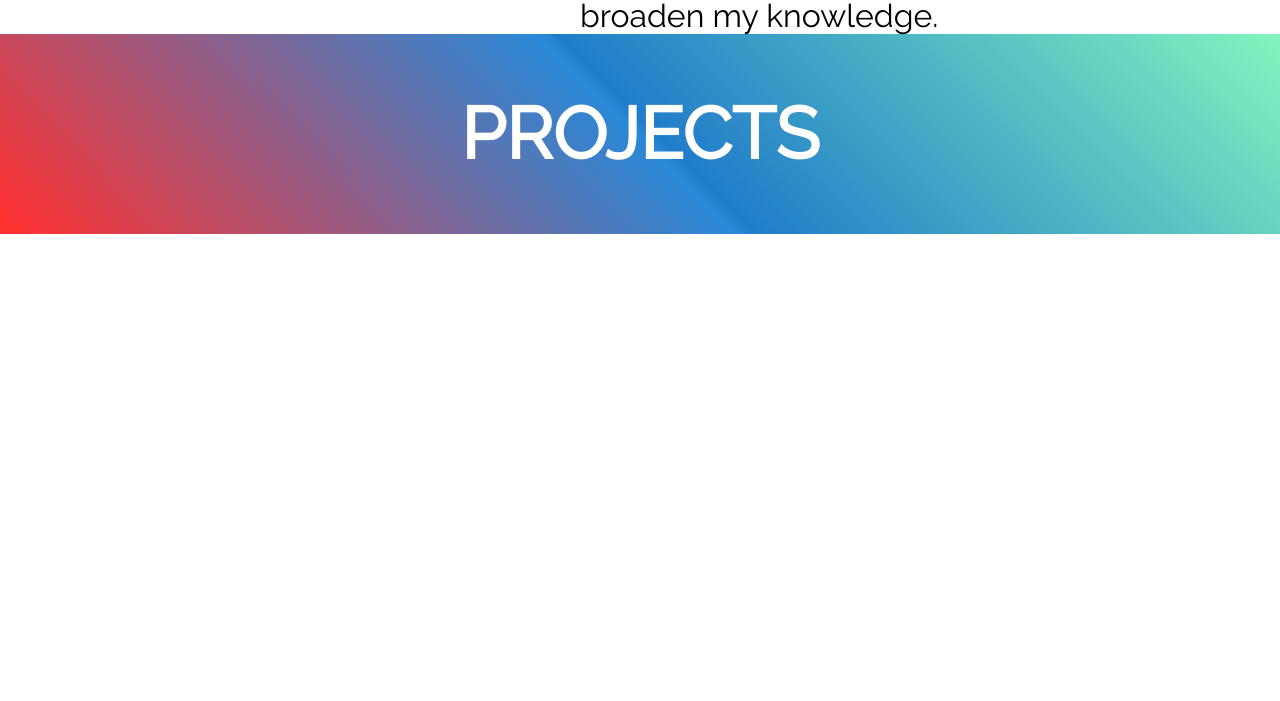
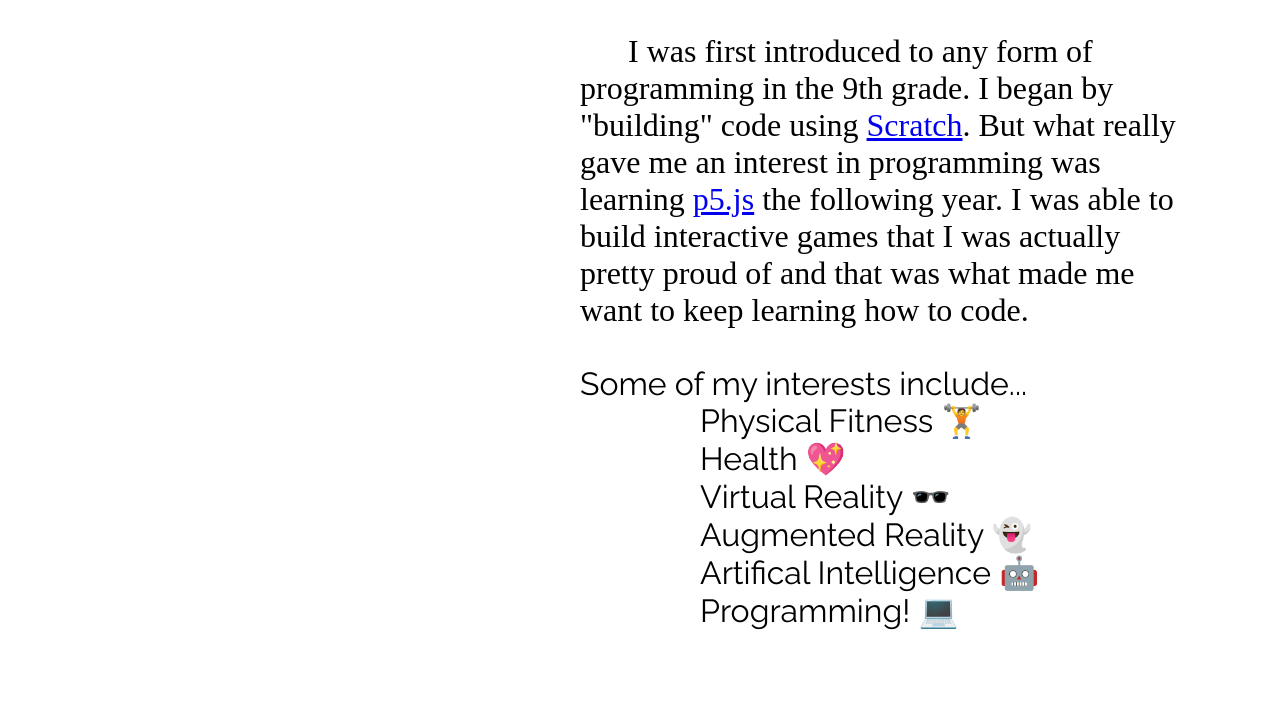
Before and after one commit to dorwinl3894/dorwinl3894.github.io, a plain HTML site: page index.html in a window 1280 px wide. Shown: the part 1599-2300 px from the top of the page. Before the commit the page ends 1833 px from the top, so only its background shows below. Drawn offline with Linux system fonts and the light colour scheme.

Commit message:
finish up about-me section

```diff
--- a/index.html
+++ b/index.html
@@ -9,13 +9,13 @@
     <title>About Dorwin</title>
 </head>
 <body>
-    <div class="cover">
+    <div id="landing-page"class="cover">
         <header>
-            <a href="#"><h3>HOME</h3></a>
-            <a href="#"><h3>ABOUT</h3></a>
+            <a href="#landing-page"><h3 class="links">HOME</h3></a>
+            <a href="#about-me-banner"><h3 class="links">ABOUT</h3></a>
             <img id="logo" src="images/logo.png">
-            <a href="#"><h3>PROJECTS</h3></a>
-            <a href="#"><h3>GOALS</h3></a>
+            <a href="#"><h3 class="links">PROJECTS</h3></a>
+            <a href="#"><h3 class="links">GOALS</h3></a>
         </header>
 
         <h1 id="welcome">Welcome to my Website!</h1>
@@ -28,9 +28,25 @@
             <img id="about-me-image" src="IMAGES/doorwin.png">
         <div id="about-2">
             <h2 id="about-me-caption">Software Engineering Program Student</h2>
-            <p id="about-me-info">Hi! My name is Dorwin Liang and I'm currently learning Web Development in both school and at my house. When it comes to creating a website, I still consider myself a beginner because of my mediocore knowledge of HTML and CSS. And that is exactly why I made this website! To practice these languages and broaden my knowledge.</p>
+            <p class="about-me-info">&nbsp;&nbsp;&nbsp;&nbsp;&nbsp;&nbsp;Hi! My name is Dorwin Liang and I'm currently learning Web Development in both school and at my house. When it comes to creating a website, I still consider myself a beginner because of my mediocore knowledge of HTML and CSS. And that is exactly why I made this website! To practice these languages and broaden my knowledge.
+            </p>
 
-            <p></p>
+            <br>
+            <br>
+            <p class="about-me-info"> &nbsp;&nbsp;&nbsp;&nbsp;&nbsp;&nbsp;I was first introduced to any form of programming in the 9th grade. I began by "building" code using <a class="links-show links" href="https://scratch.mit.edu/users/dorwinl3894/projects/">Scratch</a>. But what really gave me an interest in programming was learning <a class="links-show links" href="https://github.com/dorwinl3894/p5js">p5.js</a> the following year. I was able to build interactive games that I was actually pretty proud of and that was what made me want to keep learning how to code.
+            </p>
+
+            <br>
+            <br>
+            <p id="list-title">Some of my interests include...</p>
+            <ul id="interest-list">
+                <li>Physical Fitness 🏋️</li>
+                <li>Health 💖</li>
+                <li>Virtual Reality 🕶️</li>
+                <li>Augmented Reality 👻</li>
+                <li>Artifical Intelligence 🤖</li>
+                <li>Programming! 💻</li>
+            </ul>
         </div>
     </div>
 
--- a/style.css
+++ b/style.css
@@ -2,6 +2,23 @@
     margin: 0;
 
   }
+html {
+    scroll-behavior: smooth;
+}
+a {
+    text-decoration: none;
+}
+.links {
+    transition: color 1s;
+    transition: transform 1s;
+}
+.links:hover {
+    color:yellow;
+    transform: translateY(-10px)
+}
+.links-show {
+    text-decoration: underline;
+}
 
 .cover {
     background-image: url("images/background.jpg") ;
@@ -28,6 +45,13 @@ h3 {
     margin: 0 50px;
     color: white;
 }
+li {
+    list-style-type: none;
+}
+.about-me-info {
+    font-family: 'Times New Roman', Times, serif;
+}
+
 
 #logo {
     width: 170px;
@@ -39,7 +63,7 @@ h3 {
     color: white;
     font-size: 50px;
     animation-name: welcome;
-    animation-duration: 3s;
+    animation-duration: 2s;
     animation-timing-function: ease-in;
     animation-iteration-count: 1;
 }
@@ -55,7 +79,7 @@ h3 {
     font-size: 30px;
     margin-top: 20px;
     animation-name: welcome2;
-    animation-duration: 5s;
+    animation-duration: 3s;
     animation-timing-function: ease-in;
     animation-iteration-count: 1;
 }
@@ -65,6 +89,13 @@ h3 {
     50% {opacity: 0;}
     75% {opacity: 0;}
     100% {opacity: 1;}
+}
+
+#interest-list {
+    margin-bottom: 100px;
+}
+#list-title, li {
+
 }
 
 #about-me-banner, #projects-banner {
@@ -106,7 +137,7 @@ h3 {
     border-radius: 100px;
 }
 
-#about-me-info {
+p, ul, li {
     font-family: 'Raleway', sans-serif;
     margin-left: 80px;
     margin-right: 80px;
```
